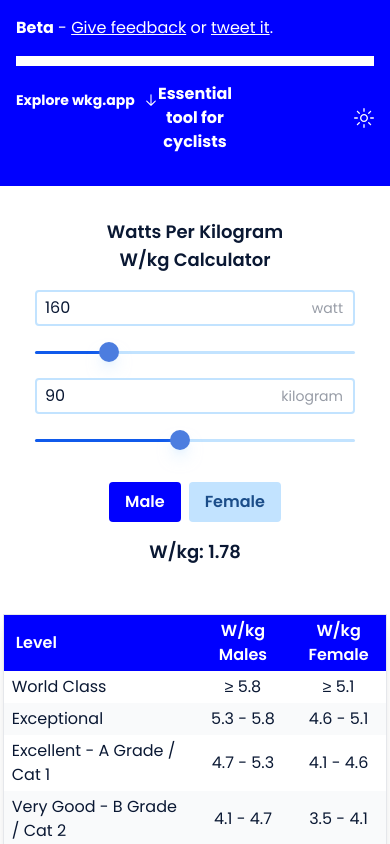
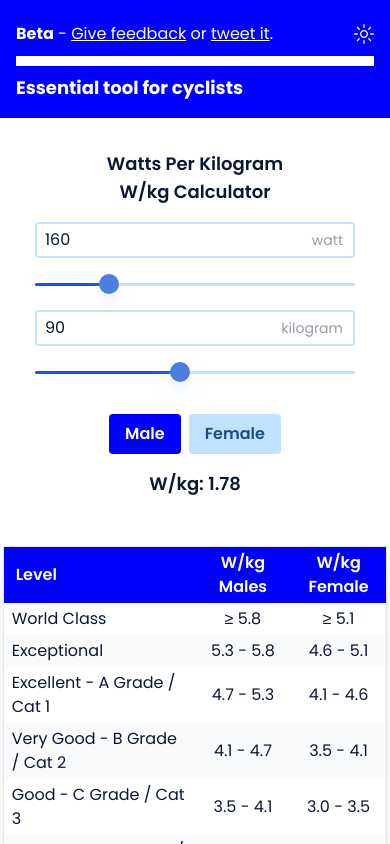
Before and after one commit to Roysignaler/wkg, a Next.js app: page / in a window 390 px wide. Shown: the top 844 px of the page. Built offline with nearby package versions, Linux system fonts and the light colour scheme.

Commit message:
header design for smaller header, with flexible on mobile

```diff
--- a/src/app/components/Header.tsx
+++ b/src/app/components/Header.tsx
@@ -1,7 +1,6 @@
 // components/Header.tsx
 import { useEffect, useState } from "react";
-import { Button } from "@/components/ui/button";
-import { ArrowDownIcon, SunIcon } from "@radix-ui/react-icons";
+import { SunIcon } from "@radix-ui/react-icons";
 import { useTheme } from "./ThemeContext"; // Import useTheme from ThemeContext
 
 export default function Header() {
@@ -29,8 +28,13 @@ export default function Header() {
           isWarmTheme ? "bg-[#F94807]" : "bg-color-bright-100"
         } text-white`}
       >
-        <div className="max-w-screen-xl mx-auto border-b-[10px] border-white">
-          <p className="pb-4 text-base">
+        {/* Wrapper for flex content and border */}
+        <div className="max-w-screen-xl mx-auto">
+          {/* Flex Container for Header Content */}
+          <div className="relative flex items-center justify-between">
+            {/* Left: Beta Section */}
+            <div className="lg:text-lg text-base">
+              <p>
                 <strong>Beta</strong> -{" "}
                 <a href="https://forms.gle/aDMDVmzJjn95rDT97">
                   <u>Give feedback</u>
@@ -42,33 +46,32 @@ export default function Header() {
                 .
               </p>
             </div>
-        <div className="grid grid-cols-3 gap-4 max-w-screen-xl mx-auto py-4 text-lg">
-          <div className="flex justify-start items-start">
-            <Button
-              variant="ghost"
-              onClick={() => {
-                const mainContent = document.getElementById("main-content");
-                if (mainContent) {
-                  mainContent.scrollIntoView({ behavior: "smooth" });
-                }
-              }}
-              className="px-0 py-2"
-            >
-              <strong className="md:text-lg">Explore wkg.app</strong>{" "}
-              <ArrowDownIcon />
-            </Button>
-          </div>
-          <div className="flex justify-center items-center text-center md:text-lg text-base">
+
+            {/* Centered Text: Essential Tool for Cyclists */}
+            <div className="hidden lg:block absolute left-1/2 transform -translate-x-1/2 text-center lg:text-lg text-base">
               <p>
                 <strong>Essential tool for cyclists</strong>
               </p>
             </div>
-          <div className="flex justify-end items-center">
+
+            {/* Right: Theme Toggle Button */}
+            <div>
               <button onClick={toggleTheme} className="px-0 py-2 rounded">
                 <SunIcon className="w-5 h-5" />
               </button>
             </div>
           </div>
+
+          {/* Border under Top Section, aligned with flex content */}
+          <div className="border-b-[10px] border-white mt-1"></div>
+        </div>
+
+        {/* Essential Tool Text for Mobile */}
+        <div className="flex lg:hidden justify-start items-center text-left text-lg mt-2">
+          <p>
+            <strong>Essential tool for cyclists</strong>
+          </p>
+        </div>
       </header>
     </>
   );
```
Lines whose indentation alone changed are shown as unchanged.
